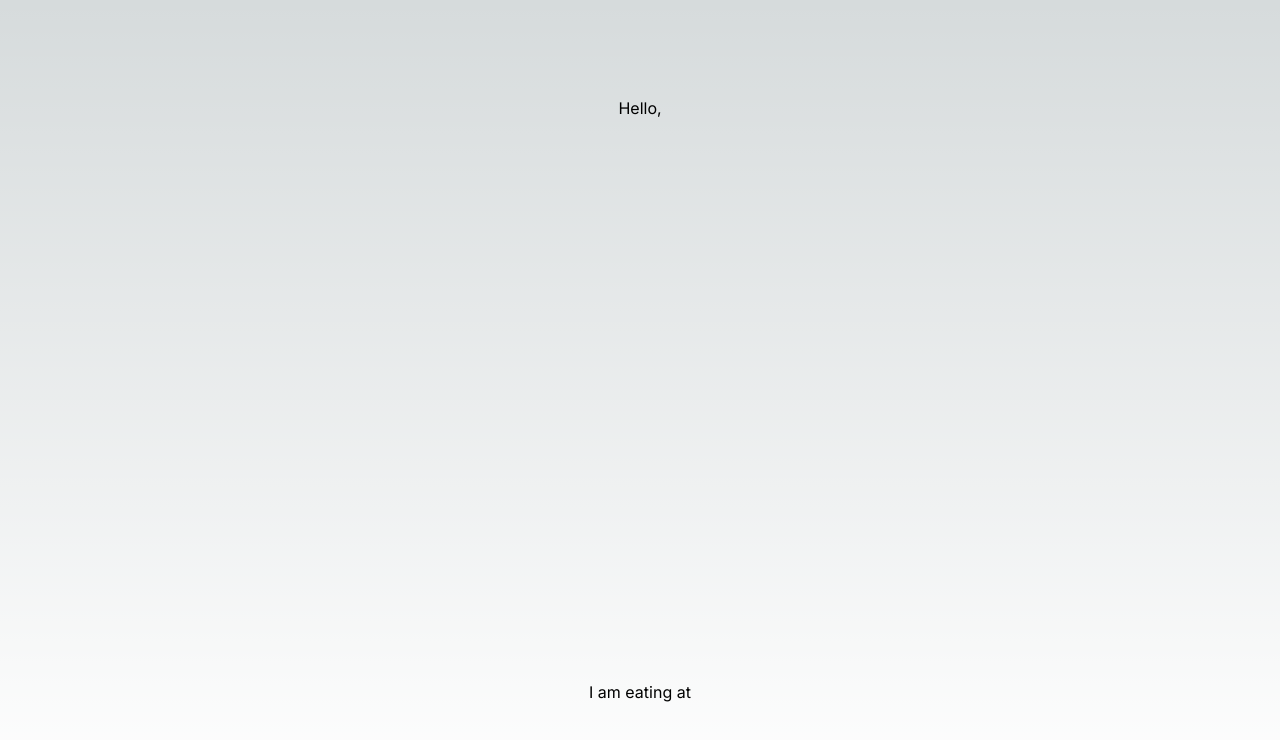
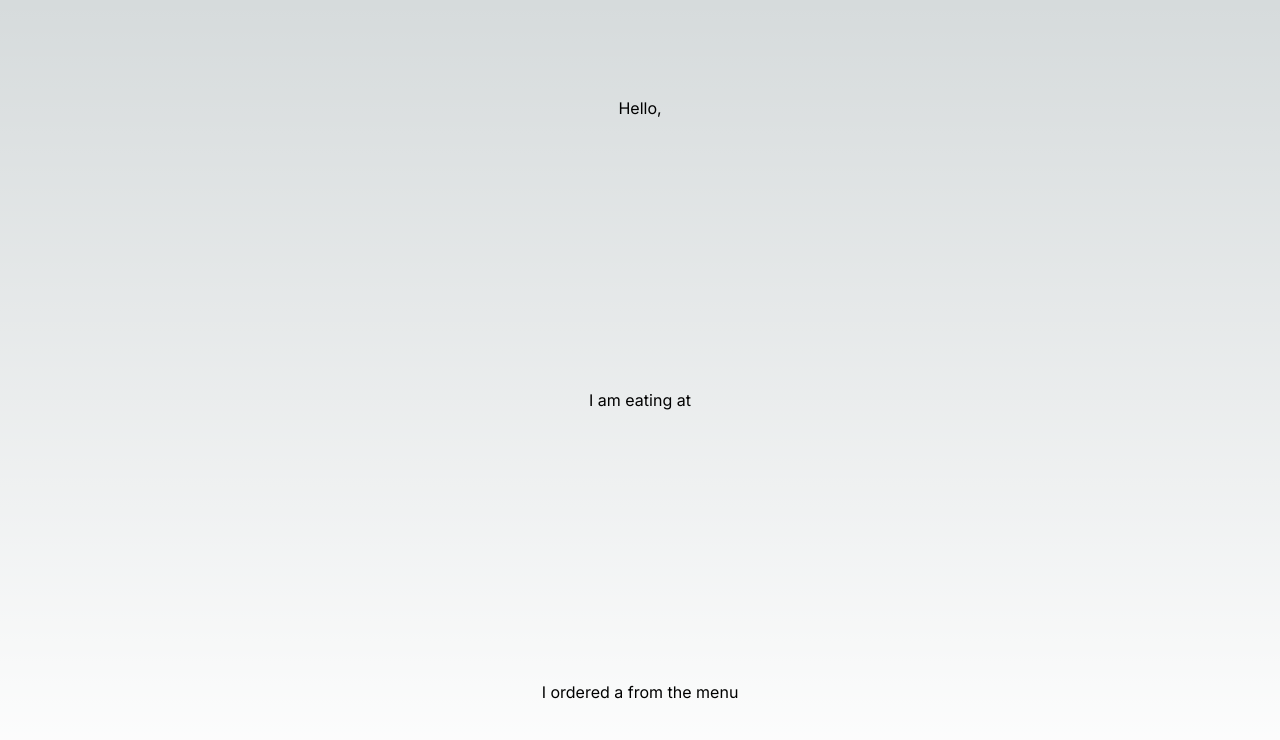
Before and after one commit to david-lafontant/resto, a Next.js app: page / in a window 1280 px wide. Shown: the top 740 px of the page. Built offline with nearby package versions, Linux system fonts and the light colour scheme; no server answers; the database is empty.

Commit message:
Display menu and menu item in home page

```diff
--- a/app/page.tsx
+++ b/app/page.tsx
@@ -2,11 +2,14 @@ import { prisma } from '@/lib/prisma';
 
 export default async function Home() {
   const user = await prisma.user.findFirst();
-  const restaurant = await prisma.restaurant.findFirst()
+  const restaurant = await prisma.restaurant.findFirst();
+  const menu = await prisma.menu.findFirst();
+  const menuItem = await prisma.menuItem.findFirst();
   return (
     <main className="flex min-h-screen flex-col items-center justify-between p-24">
       <h1>Hello, {user?.name}</h1>
       <p> I am eating at {restaurant?.name}</p>
+      <p>I ordered a {menuItem?.name} from the {menu?.name} menu</p>
     </main>
   );
 }
```
